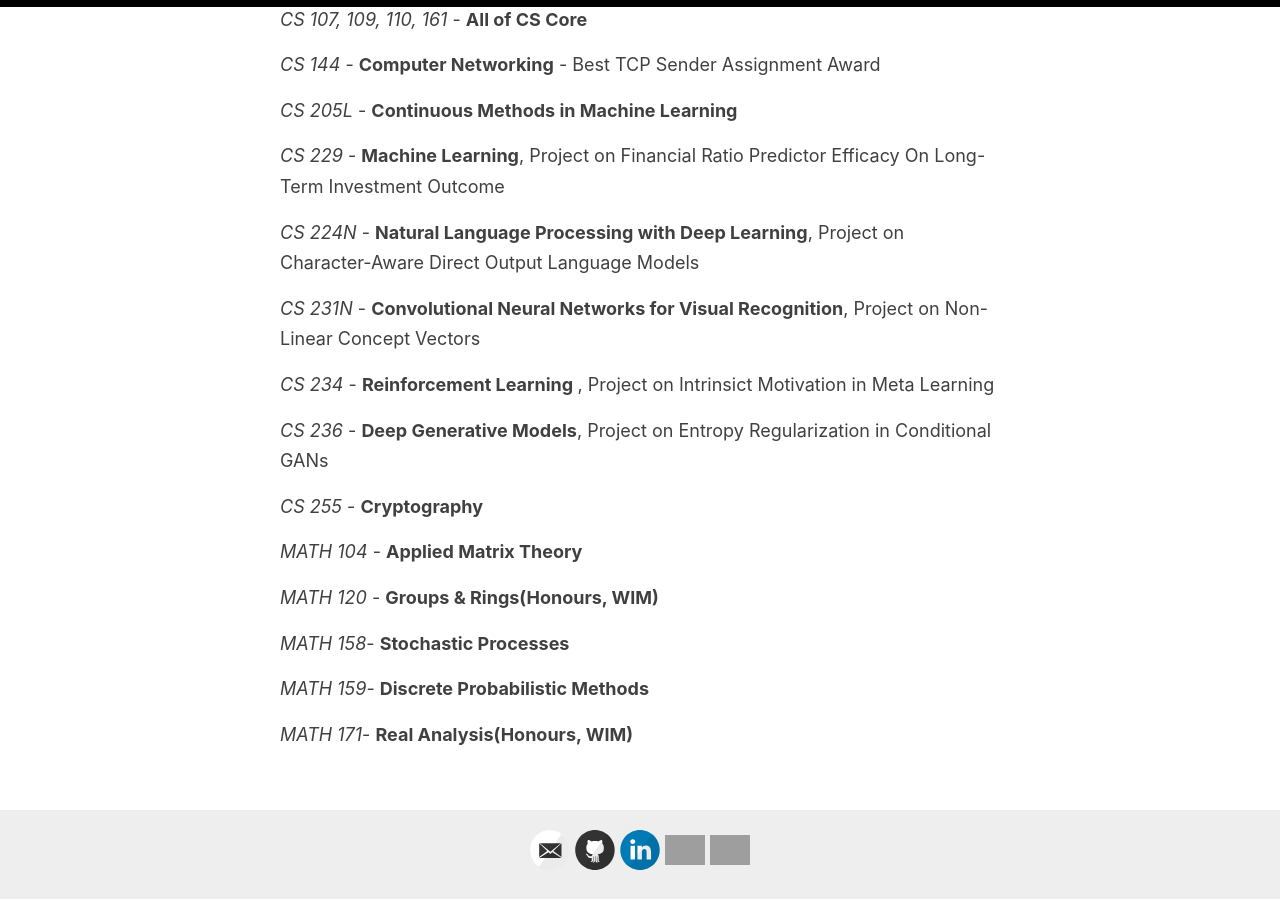
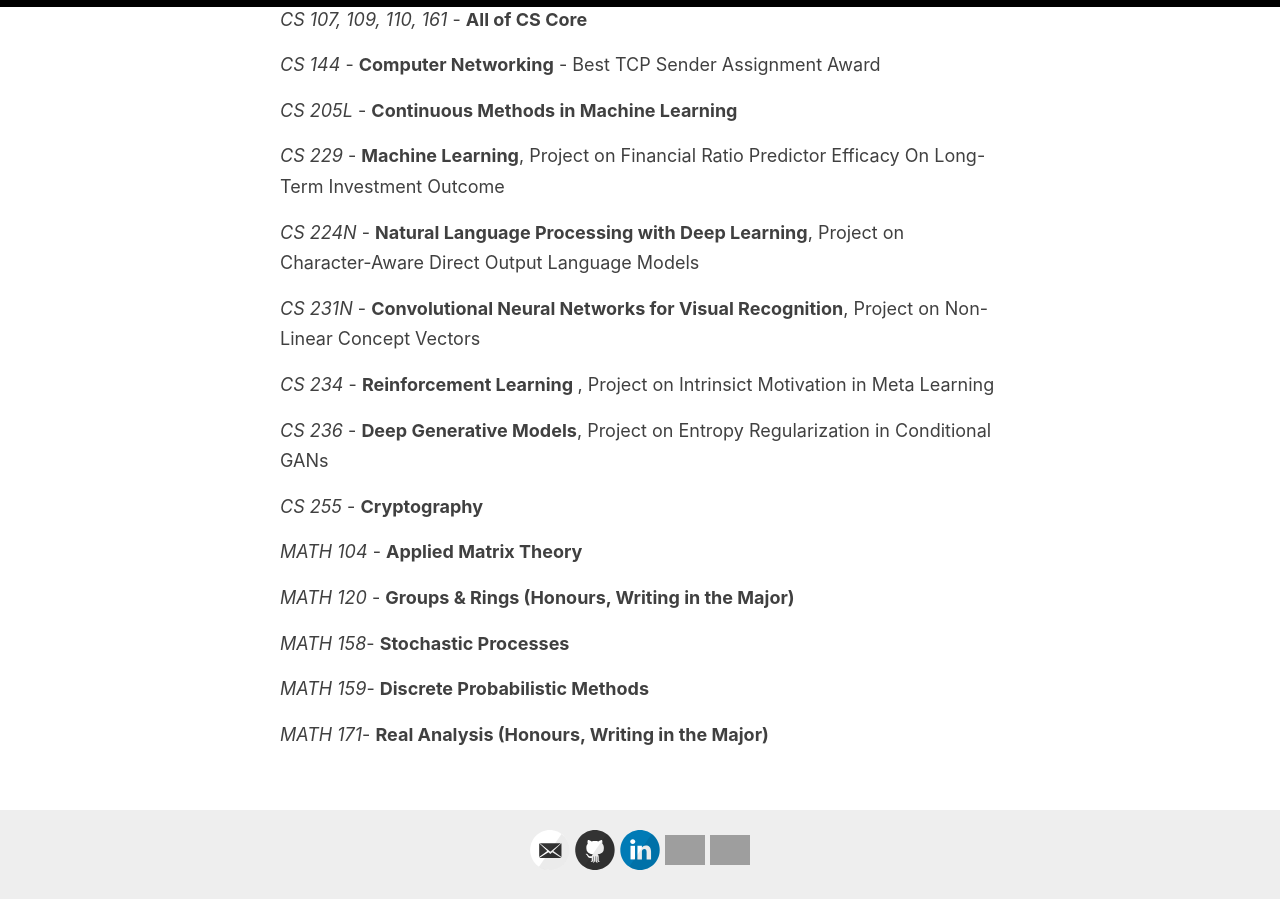
Before and after one commit to evazhang612/sokt-landing, a Jekyll site: the page built from _pages/technicals.md, in a window 1280 px wide and 900 px high, scrolled down 958 px. Built offline with Jekyll 4.4.1, drawn with Linux system fonts in a browser that asks for light colours; nearby versions of some CDN libraries; library files that are not in the unit come from our copies; grey boxes are pictures that could not be loaded.

Commit message:
Commiting new changes.

```diff
--- a/_pages/technicals.md
+++ b/_pages/technicals.md
@@ -34,10 +34,10 @@ I proposed, designed and taught CS81SI AI Interpretability & Fairness at Stanfor
 
 <i>MATH 104</i> - <b>Applied Matrix Theory</b>
 
-<i>MATH 120</i> - <b>Groups & Rings(Honours, WIM)</b>
+<i>MATH 120</i> - <b>Groups & Rings (Honours, Writing in the Major)</b>
 
 <i>MATH 158</i>- <b>Stochastic Processes</b>
 
 <i>MATH 159</i>- <b>Discrete Probabilistic Methods</b>
 
-<i>MATH 171</i>- <b>Real Analysis(Honours, WIM)</b>
+<i>MATH 171</i>- <b>Real Analysis (Honours, Writing in the Major)</b>
```
